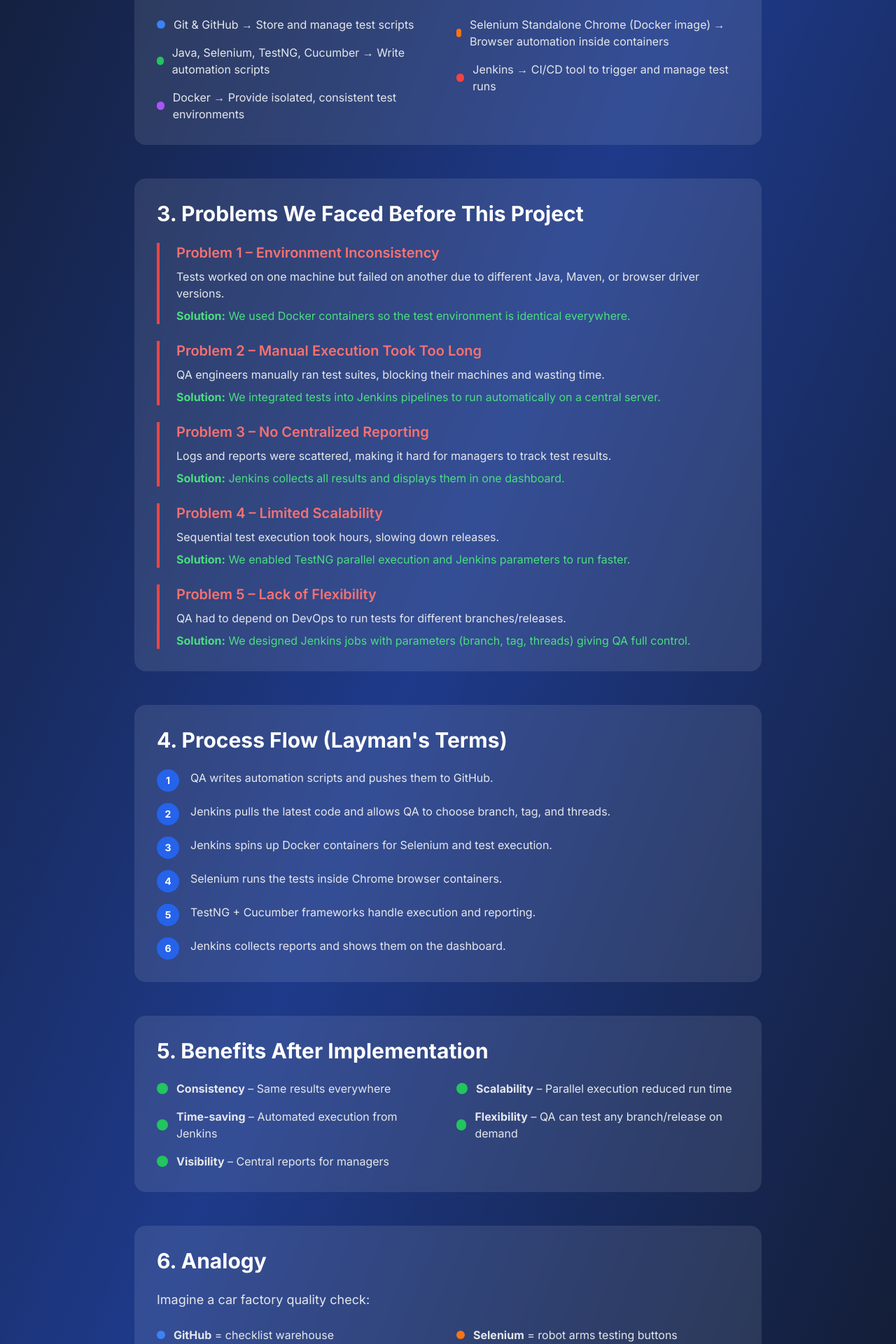
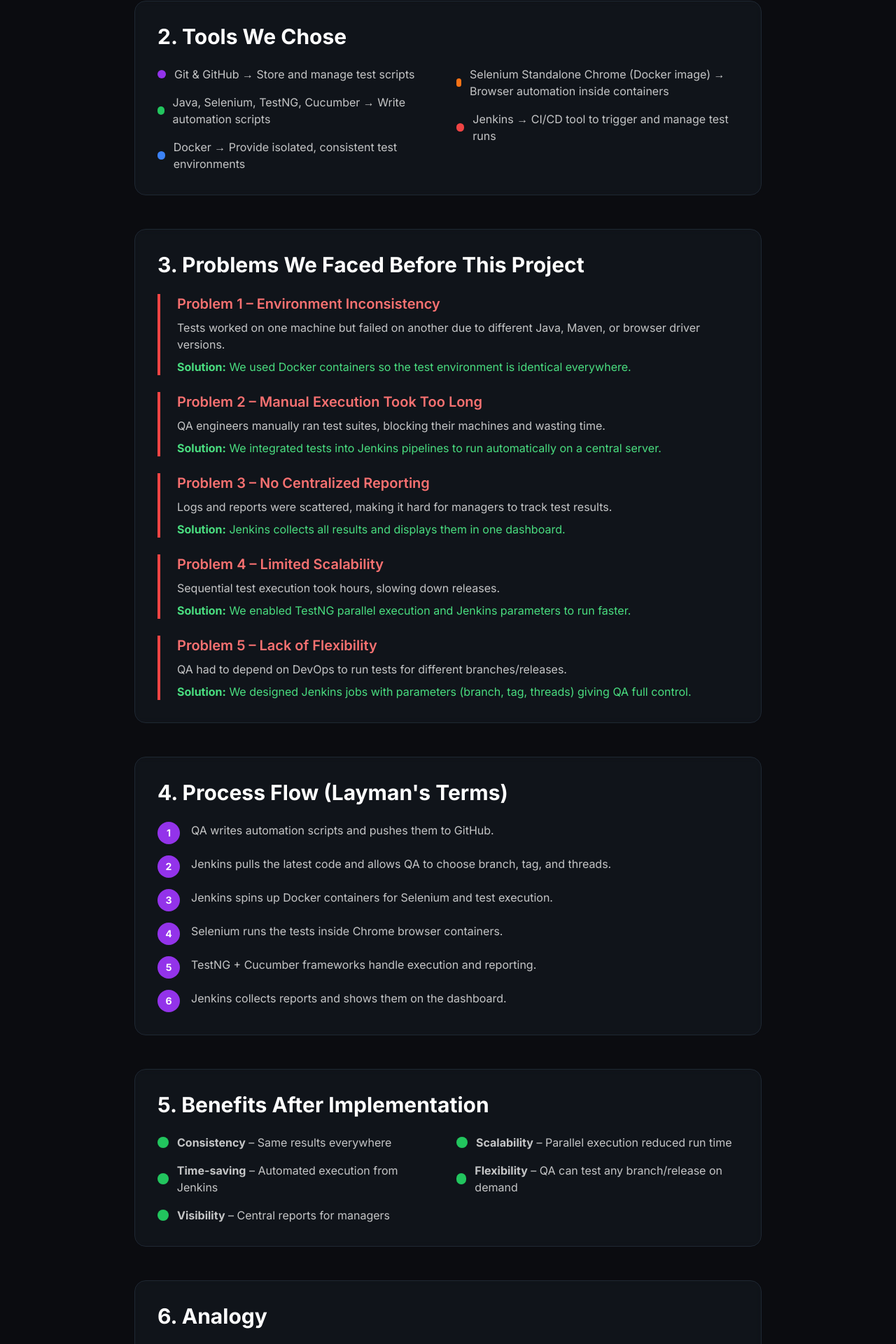
Before and after one commit to pankajkulsange/portfolio-website, a Next.js app: page /ecommerce-automation in a window 1280 px wide. Shown: the part 791-2711 px from the top of the page at 70% size. Built offline with nearby package versions, Linux system fonts and the light colour scheme.

Commit message:
Fix navigation and styling issues on ecommerce-automation page - add Navbar component and match home page styling

```diff
--- a/src/app/ecommerce-automation/page.tsx
+++ b/src/app/ecommerce-automation/page.tsx
@@ -3,11 +3,15 @@
 import React from 'react';
 import { motion } from 'framer-motion';
 import Link from 'next/link';
+import Navbar from '@/components/Navbar';
 
 export default function EcommerceAutomationPage() {
   return (
-    <div className="min-h-screen bg-gradient-to-br from-gray-900 via-blue-900 to-gray-900">
-      {/* Header Section */}
+    <div className="min-h-screen bg-dark-bg">
+      <Navbar />
+
+      {/* Main Content */}
+      <div className="pt-20">
         <div className="container mx-auto px-4 py-16">
           <motion.div
             initial={{ opacity: 0, y: 20 }}
@@ -15,20 +19,20 @@
             transition={{ duration: 0.8 }}
             className="text-center mb-16"
           >
-          <h1 className="text-5xl md:text-6xl font-bold text-white mb-6">
+            <h1 className="text-4xl lg:text-5xl font-bold text-white font-inter mb-6">
               E-commerce QA Automation Framework
             </h1>
-          <p className="text-xl text-blue-200 mb-8">
+            <p className="text-xl text-gray-300 font-inter mb-8">
               Building a Scalable QA Automation Suite with Git, Jenkins, Docker & Selenium
             </p>
             <div className="flex justify-center space-x-4">
-            <span className="bg-blue-600 text-white px-4 py-2 rounded-full text-sm">
+              <span className="bg-purple-primary text-white px-4 py-2 rounded-full text-sm">
                 Selenium
               </span>
               <span className="bg-green-600 text-white px-4 py-2 rounded-full text-sm">
                 Jenkins
               </span>
-            <span className="bg-purple-600 text-white px-4 py-2 rounded-full text-sm">
+              <span className="bg-blue-600 text-white px-4 py-2 rounded-full text-sm">
                 Docker
               </span>
               <span className="bg-orange-600 text-white px-4 py-2 rounded-full text-sm">
@@ -46,7 +50,7 @@
           >
             <Link
               href="/"
-            className="inline-flex items-center px-6 py-3 bg-blue-600 text-white rounded-lg hover:bg-blue-700 transition-colors duration-300"
+              className="inline-flex items-center px-6 py-3 bg-purple-primary text-white rounded-lg hover:bg-purple-600 transition-colors duration-300"
             >
               ← Back to Portfolio
             </Link>
@@ -60,10 +64,10 @@
               initial={{ opacity: 0, y: 20 }}
               animate={{ opacity: 1, y: 0 }}
               transition={{ duration: 0.8, delay: 0.2 }}
-            className="bg-white/10 backdrop-blur-sm rounded-2xl p-8"
+              className="bg-dark-border/30 backdrop-blur-sm border border-dark-border rounded-2xl p-8"
             >
-            <h2 className="text-3xl font-bold text-white mb-6">1. Background</h2>
-            <p className="text-gray-200 text-lg leading-relaxed">
+              <h2 className="text-3xl font-bold text-white font-inter mb-6">1. Background</h2>
+              <p className="text-gray-300 font-inter text-lg leading-relaxed">
                 Our QA team needed a reliable automation suite to test a web application across different browsers
                 and environments. The challenge was that tests had to be easy to run for any team member,
                 configurable (choose branch, version, number of threads, etc.), scalable (able to run many tests in
@@ -76,32 +80,32 @@
               initial={{ opacity: 0, y: 20 }}
               animate={{ opacity: 1, y: 0 }}
               transition={{ duration: 0.8, delay: 0.4 }}
-            className="bg-white/10 backdrop-blur-sm rounded-2xl p-8"
+              className="bg-dark-border/30 backdrop-blur-sm border border-dark-border rounded-2xl p-8"
             >
-            <h2 className="text-3xl font-bold text-white mb-6">2. Tools We Chose</h2>
+              <h2 className="text-3xl font-bold text-white font-inter mb-6">2. Tools We Chose</h2>
               <div className="grid md:grid-cols-2 gap-6">
                 <div className="space-y-4">
                   <div className="flex items-center space-x-3">
-                  <div className="w-3 h-3 bg-blue-500 rounded-full"></div>
-                  <span className="text-gray-200">Git & GitHub → Store and manage test scripts</span>
+                    <div className="w-3 h-3 bg-purple-primary rounded-full"></div>
+                    <span className="text-gray-300 font-inter">Git & GitHub → Store and manage test scripts</span>
                   </div>
                   <div className="flex items-center space-x-3">
                     <div className="w-3 h-3 bg-green-500 rounded-full"></div>
-                  <span className="text-gray-200">Java, Selenium, TestNG, Cucumber → Write automation scripts</span>
+                    <span className="text-gray-300 font-inter">Java, Selenium, TestNG, Cucumber → Write automation scripts</span>
                   </div>
                   <div className="flex items-center space-x-3">
-                  <div className="w-3 h-3 bg-purple-500 rounded-full"></div>
-                  <span className="text-gray-200">Docker → Provide isolated, consistent test environments</span>
+                    <div className="w-3 h-3 bg-blue-500 rounded-full"></div>
+                    <span className="text-gray-300 font-inter">Docker → Provide isolated, consistent test environments</span>
                   </div>
                 </div>
                 <div className="space-y-4">
                   <div className="flex items-center space-x-3">
                     <div className="w-3 h-3 bg-orange-500 rounded-full"></div>
-                  <span className="text-gray-200">Selenium Standalone Chrome (Docker image) → Browser automation inside containers</span>
+                    <span className="text-gray-300 font-inter">Selenium Standalone Chrome (Docker image) → Browser automation inside containers</span>
                   </div>
                   <div className="flex items-center space-x-3">
                     <div className="w-3 h-3 bg-red-500 rounded-full"></div>
-                  <span className="text-gray-200">Jenkins → CI/CD tool to trigger and manage test runs</span>
+                    <span className="text-gray-300 font-inter">Jenkins → CI/CD tool to trigger and manage test runs</span>
                   </div>
                 </div>
               </div>
@@ -112,38 +116,38 @@
               initial={{ opacity: 0, y: 20 }}
               animate={{ opacity: 1, y: 0 }}
               transition={{ duration: 0.8, delay: 0.6 }}
-            className="bg-white/10 backdrop-blur-sm rounded-2xl p-8"
+              className="bg-dark-border/30 backdrop-blur-sm border border-dark-border rounded-2xl p-8"
             >
-            <h2 className="text-3xl font-bold text-white mb-6">3. Problems We Faced Before This Project</h2>
+              <h2 className="text-3xl font-bold text-white font-inter mb-6">3. Problems We Faced Before This Project</h2>
               <div className="space-y-6">
                 <div className="border-l-4 border-red-500 pl-6">
-                <h3 className="text-xl font-semibold text-red-400 mb-2">Problem 1 – Environment Inconsistency</h3>
-                <p className="text-gray-200 mb-2">Tests worked on one machine but failed on another due to different Java, Maven, or browser driver versions.</p>
-                <p className="text-green-400"><strong>Solution:</strong> We used Docker containers so the test environment is identical everywhere.</p>
+                  <h3 className="text-xl font-semibold text-red-400 font-inter mb-2">Problem 1 – Environment Inconsistency</h3>
+                  <p className="text-gray-300 font-inter mb-2">Tests worked on one machine but failed on another due to different Java, Maven, or browser driver versions.</p>
+                  <p className="text-green-400 font-inter"><strong>Solution:</strong> We used Docker containers so the test environment is identical everywhere.</p>
                 </div>
 
                 <div className="border-l-4 border-red-500 pl-6">
-                <h3 className="text-xl font-semibold text-red-400 mb-2">Problem 2 – Manual Execution Took Too Long</h3>
-                <p className="text-gray-200 mb-2">QA engineers manually ran test suites, blocking their machines and wasting time.</p>
-                <p className="text-green-400"><strong>Solution:</strong> We integrated tests into Jenkins pipelines to run automatically on a central server.</p>
+                  <h3 className="text-xl font-semibold text-red-400 font-inter mb-2">Problem 2 – Manual Execution Took Too Long</h3>
+                  <p className="text-gray-300 font-inter mb-2">QA engineers manually ran test suites, blocking their machines and wasting time.</p>
+                  <p className="text-green-400 font-inter"><strong>Solution:</strong> We integrated tests into Jenkins pipelines to run automatically on a central server.</p>
                 </div>
 
                 <div className="border-l-4 border-red-500 pl-6">
-                <h3 className="text-xl font-semibold text-red-400 mb-2">Problem 3 – No Centralized Reporting</h3>
-                <p className="text-gray-200 mb-2">Logs and reports were scattered, making it hard for managers to track test results.</p>
-                <p className="text-green-400"><strong>Solution:</strong> Jenkins collects all results and displays them in one dashboard.</p>
+                  <h3 className="text-xl font-semibold text-red-400 font-inter mb-2">Problem 3 – No Centralized Reporting</h3>
+                  <p className="text-gray-300 font-inter mb-2">Logs and reports were scattered, making it hard for managers to track test results.</p>
+                  <p className="text-green-400 font-inter"><strong>Solution:</strong> Jenkins collects all results and displays them in one dashboard.</p>
                 </div>
 
                 <div className="border-l-4 border-red-500 pl-6">
-                <h3 className="text-xl font-semibold text-red-400 mb-2">Problem 4 – Limited Scalability</h3>
-                <p className="text-gray-200 mb-2">Sequential test execution took hours, slowing down releases.</p>
-                <p className="text-green-400"><strong>Solution:</strong> We enabled TestNG parallel execution and Jenkins parameters to run faster.</p>
+                  <h3 className="text-xl font-semibold text-red-400 font-inter mb-2">Problem 4 – Limited Scalability</h3>
+                  <p className="text-gray-300 font-inter mb-2">Sequential test execution took hours, slowing down releases.</p>
+                  <p className="text-green-400 font-inter"><strong>Solution:</strong> We enabled TestNG parallel execution and Jenkins parameters to run faster.</p>
                 </div>
 
                 <div className="border-l-4 border-red-500 pl-6">
-                <h3 className="text-xl font-semibold text-red-400 mb-2">Problem 5 – Lack of Flexibility</h3>
-                <p className="text-gray-200 mb-2">QA had to depend on DevOps to run tests for different branches/releases.</p>
-                <p className="text-green-400"><strong>Solution:</strong> We designed Jenkins jobs with parameters (branch, tag, threads) giving QA full control.</p>
+                  <h3 className="text-xl font-semibold text-red-400 font-inter mb-2">Problem 5 – Lack of Flexibility</h3>
+                  <p className="text-gray-300 font-inter mb-2">QA had to depend on DevOps to run tests for different branches/releases.</p>
+                  <p className="text-green-400 font-inter"><strong>Solution:</strong> We designed Jenkins jobs with parameters (branch, tag, threads) giving QA full control.</p>
                 </div>
               </div>
             </motion.section>
@@ -153,33 +157,33 @@
               initial={{ opacity: 0, y: 20 }}
               animate={{ opacity: 1, y: 0 }}
               transition={{ duration: 0.8, delay: 0.8 }}
-            className="bg-white/10 backdrop-blur-sm rounded-2xl p-8"
+              className="bg-dark-border/30 backdrop-blur-sm border border-dark-border rounded-2xl p-8"
             >
-            <h2 className="text-3xl font-bold text-white mb-6">4. Process Flow (Layman's Terms)</h2>
+              <h2 className="text-3xl font-bold text-white font-inter mb-6">4. Process Flow (Layman's Terms)</h2>
               <div className="space-y-4">
                 <div className="flex items-start space-x-4">
-                <div className="w-8 h-8 bg-blue-600 text-white rounded-full flex items-center justify-center font-bold text-sm">1</div>
-                <p className="text-gray-200">QA writes automation scripts and pushes them to GitHub.</p>
+                  <div className="w-8 h-8 bg-purple-primary text-white rounded-full flex items-center justify-center font-bold text-sm">1</div>
+                  <p className="text-gray-300 font-inter">QA writes automation scripts and pushes them to GitHub.</p>
                 </div>
                 <div className="flex items-start space-x-4">
-                <div className="w-8 h-8 bg-blue-600 text-white rounded-full flex items-center justify-center font-bold text-sm">2</div>
-                <p className="text-gray-200">Jenkins pulls the latest code and allows QA to choose branch, tag, and threads.</p>
+                  <div className="w-8 h-8 bg-purple-primary text-white rounded-full flex items-center justify-center font-bold text-sm">2</div>
+                  <p className="text-gray-300 font-inter">Jenkins pulls the latest code and allows QA to choose branch, tag, and threads.</p>
                 </div>
                 <div className="flex items-start space-x-4">
-                <div className="w-8 h-8 bg-blue-600 text-white rounded-full flex items-center justify-center font-bold text-sm">3</div>
-                <p className="text-gray-200">Jenkins spins up Docker containers for Selenium and test execution.</p>
+                  <div className="w-8 h-8 bg-purple-primary text-white rounded-full flex items-center justify-center font-bold text-sm">3</div>
+                  <p className="text-gray-300 font-inter">Jenkins spins up Docker containers for Selenium and test execution.</p>
                 </div>
                 <div className="flex items-start space-x-4">
-                <div className="w-8 h-8 bg-blue-600 text-white rounded-full flex items-center justify-center font-bold text-sm">4</div>
-                <p className="text-gray-200">Selenium runs the tests inside Chrome browser containers.</p>
+                  <div className="w-8 h-8 bg-purple-primary text-white rounded-full flex items-center justify-center font-bold text-sm">4</div>
+                  <p className="text-gray-300 font-inter">Selenium runs the tests inside Chrome browser containers.</p>
                 </div>
                 <div className="flex items-start space-x-4">
-                <div className="w-8 h-8 bg-blue-600 text-white rounded-full flex items-center justify-center font-bold text-sm">5</div>
-                <p className="text-gray-200">TestNG + Cucumber frameworks handle execution and reporting.</p>
+                  <div className="w-8 h-8 bg-purple-primary text-white rounded-full flex items-center justify-center font-bold text-sm">5</div>
+                  <p className="text-gray-300 font-inter">TestNG + Cucumber frameworks handle execution and reporting.</p>
                 </div>
                 <div className="flex items-start space-x-4">
-                <div className="w-8 h-8 bg-blue-600 text-white rounded-full flex items-center justify-center font-bold text-sm">6</div>
-                <p className="text-gray-200">Jenkins collects reports and shows them on the dashboard.</p>
+                  <div className="w-8 h-8 bg-purple-primary text-white rounded-full flex items-center justify-center font-bold text-sm">6</div>
+                  <p className="text-gray-300 font-inter">Jenkins collects reports and shows them on the dashboard.</p>
                 </div>
               </div>
             </motion.section>
@@ -189,32 +193,32 @@
               initial={{ opacity: 0, y: 20 }}
               animate={{ opacity: 1, y: 0 }}
               transition={{ duration: 0.8, delay: 1.0 }}
-            className="bg-white/10 backdrop-blur-sm rounded-2xl p-8"
+              className="bg-dark-border/30 backdrop-blur-sm border border-dark-border rounded-2xl p-8"
             >
-            <h2 className="text-3xl font-bold text-white mb-6">5. Benefits After Implementation</h2>
+              <h2 className="text-3xl font-bold text-white font-inter mb-6">5. Benefits After Implementation</h2>
               <div className="grid md:grid-cols-2 gap-6">
                 <div className="space-y-4">
                   <div className="flex items-center space-x-3">
                     <div className="w-4 h-4 bg-green-500 rounded-full"></div>
-                  <span className="text-gray-200"><strong>Consistency</strong> – Same results everywhere</span>
+                    <span className="text-gray-300 font-inter"><strong>Consistency</strong> – Same results everywhere</span>
                   </div>
                   <div className="flex items-center space-x-3">
                     <div className="w-4 h-4 bg-green-500 rounded-full"></div>
-                  <span className="text-gray-200"><strong>Time-saving</strong> – Automated execution from Jenkins</span>
+                    <span className="text-gray-300 font-inter"><strong>Time-saving</strong> – Automated execution from Jenkins</span>
                   </div>
                   <div className="flex items-center space-x-3">
                     <div className="w-4 h-4 bg-green-500 rounded-full"></div>
-                  <span className="text-gray-200"><strong>Visibility</strong> – Central reports for managers</span>
+                    <span className="text-gray-300 font-inter"><strong>Visibility</strong> – Central reports for managers</span>
                   </div>
                 </div>
                 <div className="space-y-4">
                   <div className="flex items-center space-x-3">
                     <div className="w-4 h-4 bg-green-500 rounded-full"></div>
-                  <span className="text-gray-200"><strong>Scalability</strong> – Parallel execution reduced run time</span>
+                    <span className="text-gray-300 font-inter"><strong>Scalability</strong> – Parallel execution reduced run time</span>
                   </div>
                   <div className="flex items-center space-x-3">
                     <div className="w-4 h-4 bg-green-500 rounded-full"></div>
-                  <span className="text-gray-200"><strong>Flexibility</strong> – QA can test any branch/release on demand</span>
+                    <span className="text-gray-300 font-inter"><strong>Flexibility</strong> – QA can test any branch/release on demand</span>
                   </div>
                 </div>
               </div>
@@ -225,39 +229,39 @@
               initial={{ opacity: 0, y: 20 }}
               animate={{ opacity: 1, y: 0 }}
               transition={{ duration: 0.8, delay: 1.2 }}
-            className="bg-white/10 backdrop-blur-sm rounded-2xl p-8"
+              className="bg-dark-border/30 backdrop-blur-sm border border-dark-border rounded-2xl p-8"
             >
-            <h2 className="text-3xl font-bold text-white mb-6">6. Analogy</h2>
-            <p className="text-gray-200 text-lg mb-6">
+              <h2 className="text-3xl font-bold text-white font-inter mb-6">6. Analogy</h2>
+              <p className="text-gray-300 font-inter text-lg mb-6">
                 Imagine a car factory quality check:
               </p>
               <div className="grid md:grid-cols-2 gap-6">
                 <div className="space-y-3">
                   <div className="flex items-center space-x-3">
-                  <div className="w-3 h-3 bg-blue-500 rounded-full"></div>
-                  <span className="text-gray-200"><strong>GitHub</strong> = checklist warehouse</span>
+                    <div className="w-3 h-3 bg-purple-primary rounded-full"></div>
+                    <span className="text-gray-300 font-inter"><strong>GitHub</strong> = checklist warehouse</span>
                   </div>
                   <div className="flex items-center space-x-3">
                     <div className="w-3 h-3 bg-green-500 rounded-full"></div>
-                  <span className="text-gray-200"><strong>Jenkins</strong> = supervisor</span>
+                    <span className="text-gray-300 font-inter"><strong>Jenkins</strong> = supervisor</span>
                   </div>
                   <div className="flex items-center space-x-3">
-                  <div className="w-3 h-3 bg-purple-500 rounded-full"></div>
-                  <span className="text-gray-200"><strong>Docker</strong> = standard inspection stations</span>
+                    <div className="w-3 h-3 bg-blue-500 rounded-full"></div>
+                    <span className="text-gray-300 font-inter"><strong>Docker</strong> = standard inspection stations</span>
                   </div>
                 </div>
                 <div className="space-y-3">
                   <div className="flex items-center space-x-3">
                     <div className="w-3 h-3 bg-orange-500 rounded-full"></div>
-                  <span className="text-gray-200"><strong>Selenium</strong> = robot arms testing buttons</span>
+                    <span className="text-gray-300 font-inter"><strong>Selenium</strong> = robot arms testing buttons</span>
                   </div>
                   <div className="flex items-center space-x-3">
                     <div className="w-3 h-3 bg-red-500 rounded-full"></div>
-                  <span className="text-gray-200"><strong>TestNG + Cucumber</strong> = quality checklist</span>
+                    <span className="text-gray-300 font-inter"><strong>TestNG + Cucumber</strong> = quality checklist</span>
                   </div>
                   <div className="flex items-center space-x-3">
                     <div className="w-3 h-3 bg-yellow-500 rounded-full"></div>
-                  <span className="text-gray-200"><strong>Jenkins Dashboard</strong> = final inspection report</span>
+                    <span className="text-gray-300 font-inter"><strong>Jenkins Dashboard</strong> = final inspection report</span>
                   </div>
                 </div>
               </div>
@@ -268,10 +272,10 @@
               initial={{ opacity: 0, y: 20 }}
               animate={{ opacity: 1, y: 0 }}
               transition={{ duration: 0.8, delay: 1.4 }}
-            className="bg-gradient-to-r from-blue-600 to-purple-600 rounded-2xl p-8"
+              className="bg-gradient-to-r from-purple-primary to-purple-600 rounded-2xl p-8"
             >
-            <h2 className="text-3xl font-bold text-white mb-6">Summary</h2>
-            <p className="text-white text-lg leading-relaxed">
+              <h2 className="text-3xl font-bold text-white font-inter mb-6">Summary</h2>
+              <p className="text-white font-inter text-lg leading-relaxed">
                 This project transformed a slow, manual, inconsistent testing process into a factory-style automated
                 quality check system for software — faster, reliable, and transparent.
               </p>
@@ -287,12 +291,13 @@
           >
             <Link
               href="/"
-            className="inline-flex items-center px-8 py-4 bg-blue-600 text-white rounded-lg hover:bg-blue-700 transition-colors duration-300 text-lg font-semibold"
+              className="inline-flex items-center px-8 py-4 bg-purple-primary text-white rounded-lg hover:bg-purple-600 transition-colors duration-300 text-lg font-semibold font-inter"
             >
               View More Case Studies
             </Link>
           </motion.div>
         </div>
       </div>
+    </div>
   );
 }
```
Lines whose indentation alone changed are shown as unchanged.
